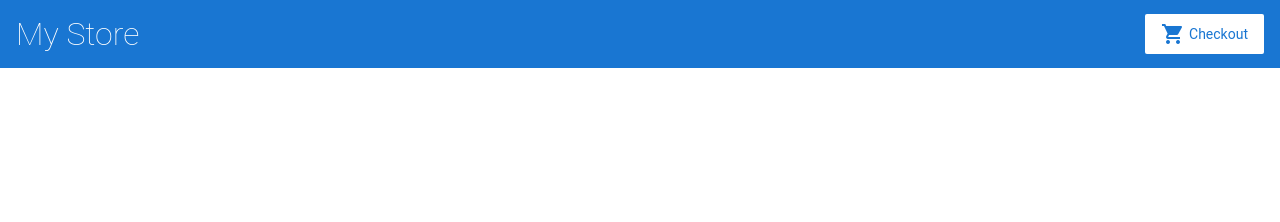
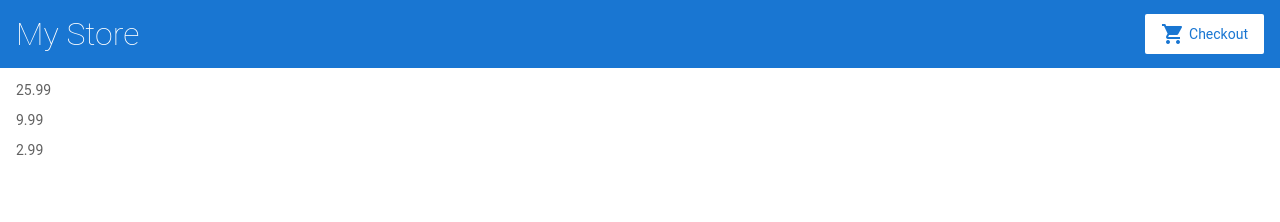
Before and after one commit to alexdodakov/angular-test, an Angular app: page /shipping in a window 1280 px wide. Before the commit this address led to /. Shown: the top 222 px of the page. Built offline with nearby package versions, Linux system fonts and the light colour scheme.

Commit message:
3 files modified

```diff
--- a/src/app/app.module.ts
+++ b/src/app/app.module.ts
@@ -22,7 +22,9 @@ import { ShippingPricesComponent } from './shipping-prices/shipping-prices.compo
       { path: '', component: ProductListComponent },
       { path: 'products/:productId', component: ProductDetailsComponent },
       { path: 'products', component: ProductListComponent },
-      { path: 'cart', component: CartComponent }
+      { path: 'cart', component: CartComponent },
+      { path: 'shipping', component: ShippingPricesComponent }
+
     ])
   ],
   declarations: [
--- a/src/app/cart/cart.component.html
+++ b/src/app/cart/cart.component.html
@@ -1,3 +1,5 @@
+<!-- <a [routerLink]="/shipping">shipping</a> -->
+<a routerLink="/shipping">shipping</a>
 <p *ngFor="let item of items">
  {{item.name}}
 </p>
--- a/src/app/shipping-prices/shipping-prices.component.html
+++ b/src/app/shipping-prices/shipping-prices.component.html
@@ -1,3 +1,3 @@
-<!-- <p *ngFor="let price of prices | async">
+<p *ngFor="let price of prices | async">
  {{price.price}}
-</p> -->
+</p>
```
